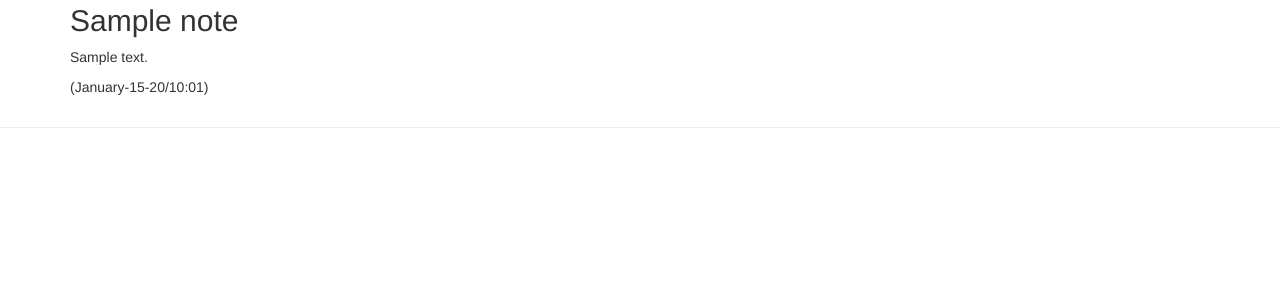
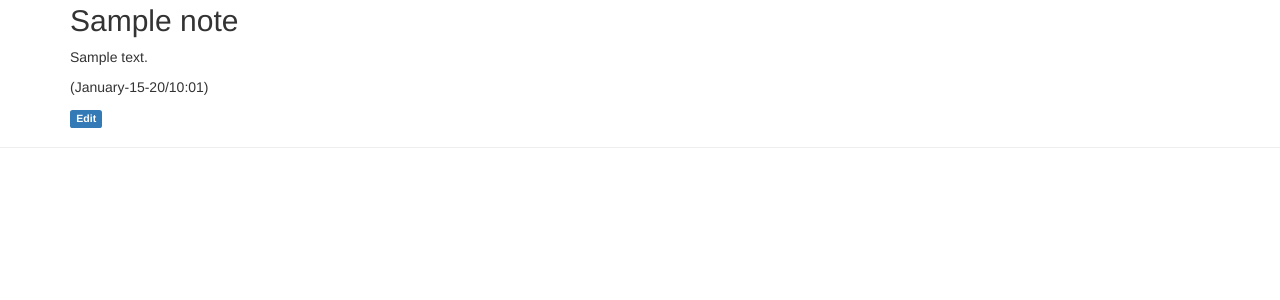
Before and after one commit to tonyguthiga/check-notes, a Flask app: page /categories/1 in a window 1280 px wide. Shown: the part 231-531 px from the top of the page. Run offline with Flask 2, Linux system fonts and the light colour scheme; tables that the repository leaves empty hold one stand-in row (values such as "Sample post"); some libraries are stand-ins or nearby versions.

Commit message:
add edit function

```diff
--- a/app/main/views.py
+++ b/app/main/views.py
@@ -1,6 +1,6 @@
 from flask_login import login_required,current_user
 from . import main
-from flask import render_template,url_for,request,redirect,abort
+from flask import render_template,url_for,request,redirect,abort,flash
 from ..models import User,Category,Note
 from .. import db
 from .forms import UpdateProfile,NoteForm,CategoryForm
--- a/app/templates/macros.html
+++ b/app/templates/macros.html
@@ -10,6 +10,7 @@
  <h2>{{ note.title }}</h2>
  <p>{{ note.content }}</p>
  <p>({{ note.time.strftime('%B-%d-%y/%H:%m') }})</p>
+ <a href="/category/new-note/{{note.id}}/update"><span class="label label-primary">Edit</span> </a>
 </div>
 <hr>
 
--- a/app/templates/profile/profile.html
+++ b/app/templates/profile/profile.html
@@ -33,7 +33,6 @@
             <div>
               <h2>All Notes</h2>
               {{macro.displayNotes(notes)}}
-              <a href="/category/new-note/{{category.id}}/update"><span class="label label-primary">Edit</span> </a>
             </div>
         </div>
 
```
